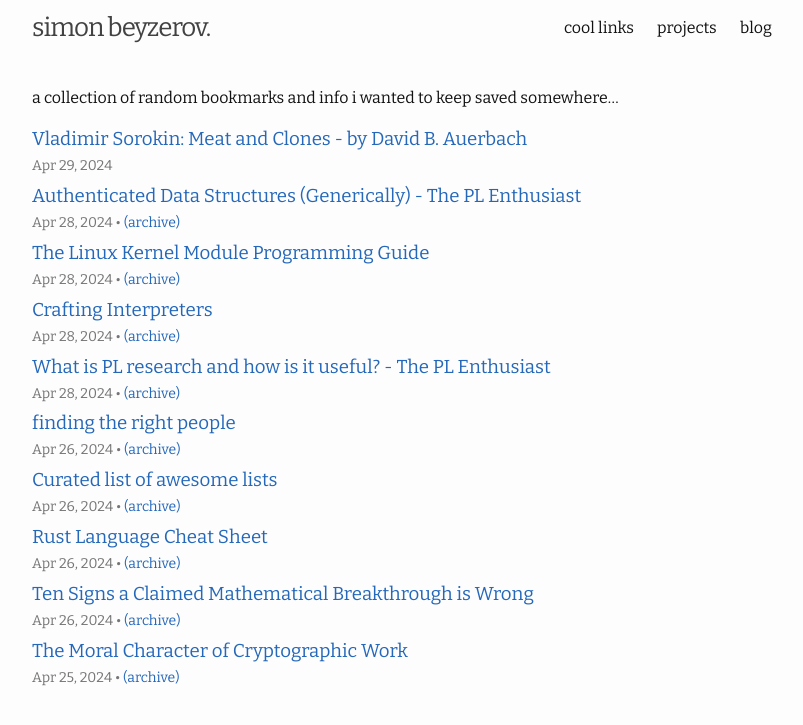
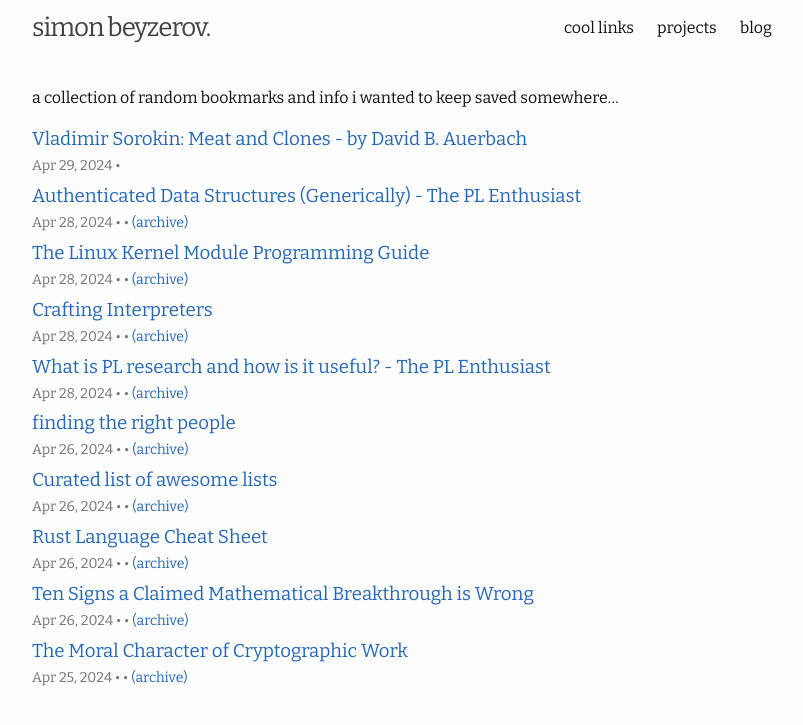
Before and after one commit to sim15/sim15.github.io, a Jekyll site: the page built from bookmarks.md, in a window 1280 px wide. Shown: the top 725 px of the page, without its empty margins (238-1041 px from the left). Built offline with Jekyll 4.4.1, drawn with Linux system fonts in a browser that asks for light colours; part of the change alters nothing that is shown.

```diff
--- a/_includes/category_links_bookmark.html
+++ b/_includes/category_links_bookmark.html
@@ -1,9 +1,10 @@
 {% if include != empty %}
+ •
   {% for tag in include.tags %}
     {% assign no_comma = forloop.last %}
     {% for archive in site.archives %}
       <!-- <a href="{{ tag | relative_url }}">{{ tag | escape }}</a>{% unless no_comma %},{% endunless %} -->
-      {% if no_comma %} • {% endif %}{{ tag | escape }}{% unless no_comma %},{% endunless %}
+      {{ tag | escape }}{% unless no_comma %},{% endunless %}
     {% endfor %}
   {% endfor %}
 
```
